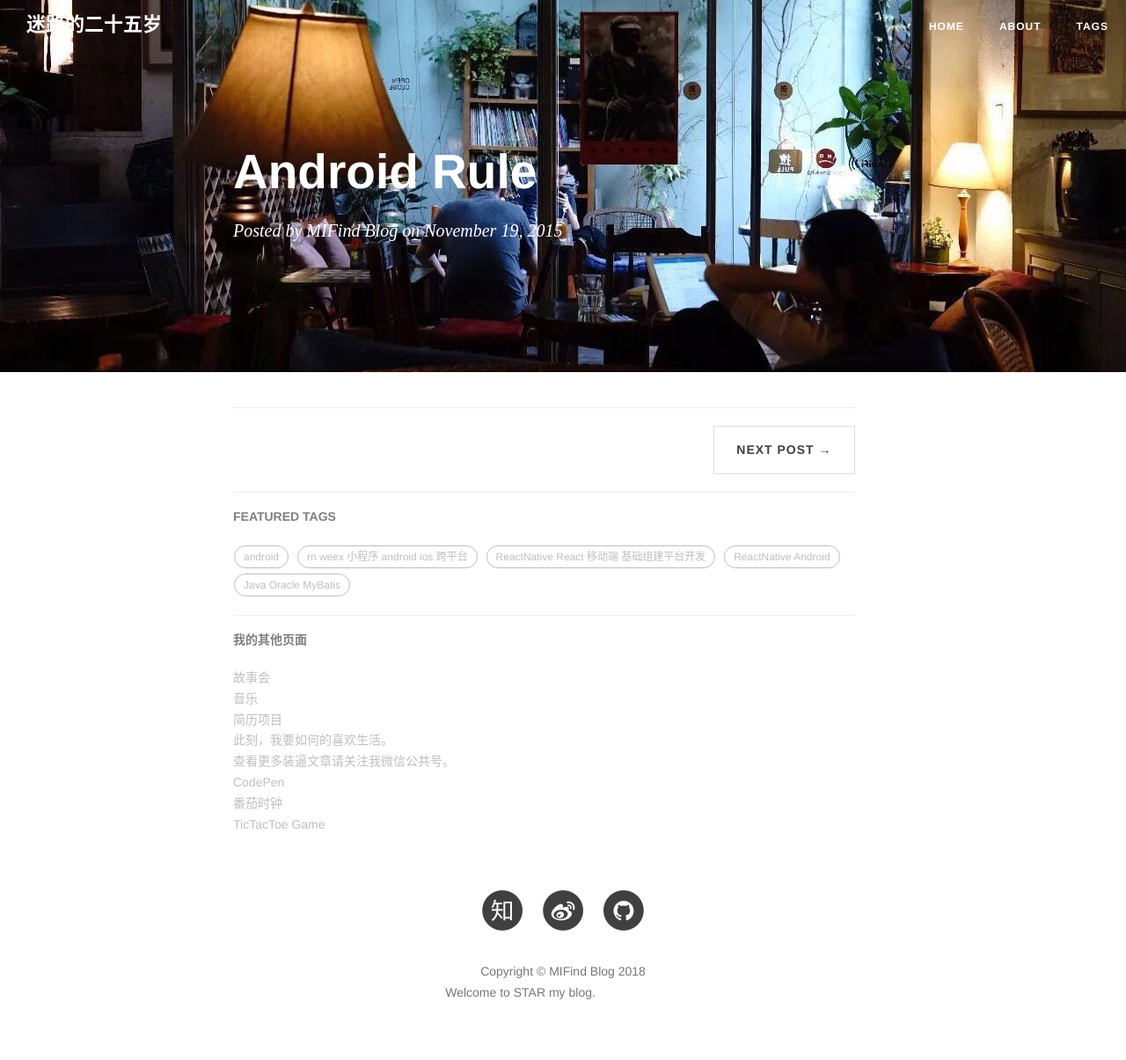
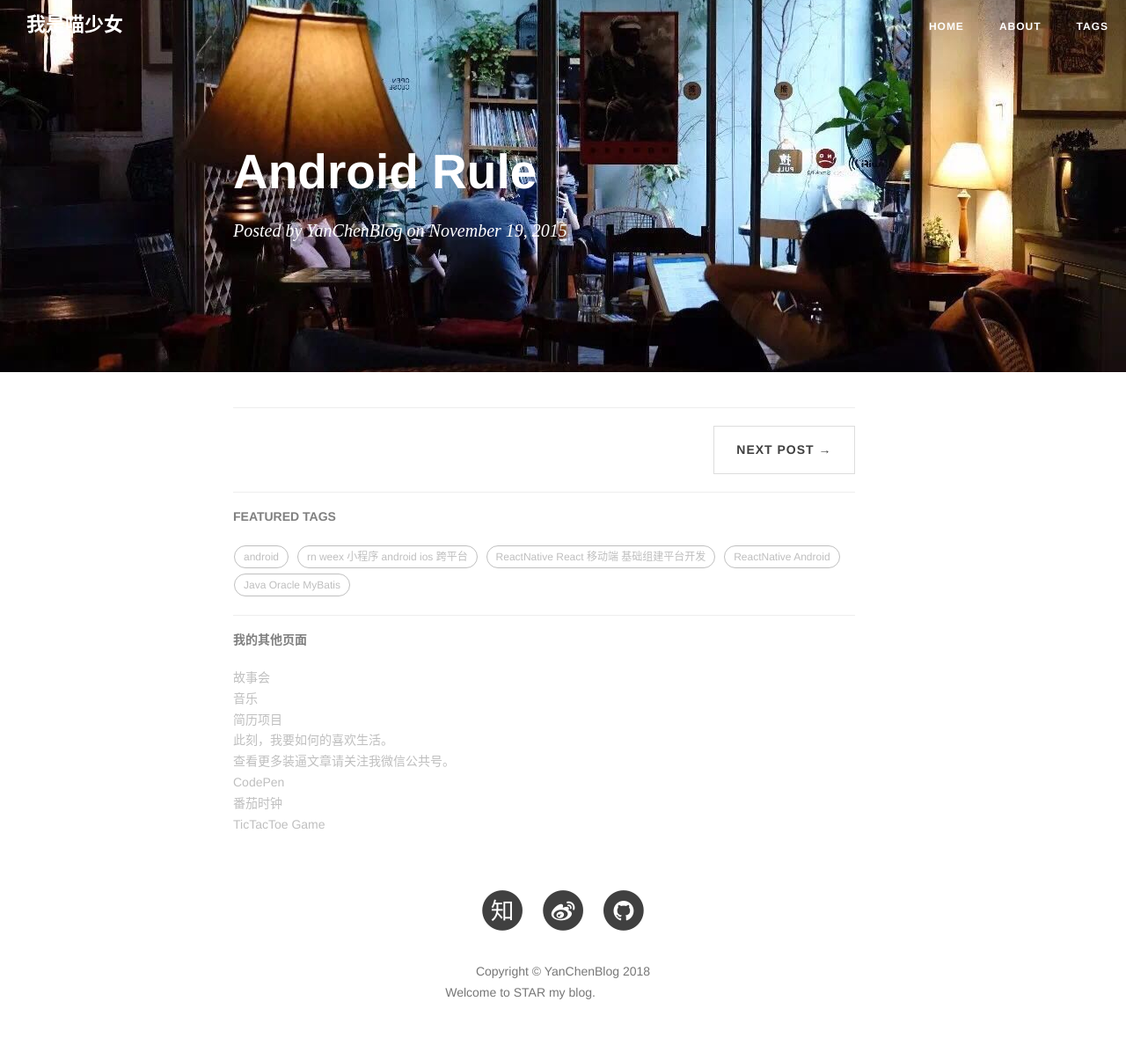
Before and after one commit to YanChenGirl/MIFind.github.io, a Jekyll site: the page built from _posts/2015-11-19-android-rule.markdown, in a window 1280 px wide. Shown: the whole page at 88% size. Built offline with Jekyll 4.4.1, drawn with Linux system fonts in a browser that asks for light colours; nearby versions of some CDN libraries; our own code applies the rules of GitHub Pages for plain Markdown files; comment, search, counter and statistics services are not loaded; grey boxes are pictures that could not be loaded.

Commit message:
修改无用代码

```diff
--- a/_config.yml
+++ b/_config.yml
@@ -1,12 +1,12 @@
 # Site settings
-title: MIFind Blog
-logoTitle: 迷路的二十五岁
-SEOTitle: MIFind blog | 技术博客
+title: YanChenBlog
+logoTitle: 我是喵少女
+SEOTitle: YanChenBlog | Memory博客
 header-img: img/home-bg.jpeg
-email: mifindxuan@gmail.com
-description: "ReactNative, Vue, 前端 , Web/Wap, Android, javascript "
-keyword: "ReactNative, Vue, 前端 , Web/Wap, Android, javascript"
-url: ""              # your host, for absolute URL
+email: zxc2511836601@163.com
+description: "movie cat animal sport photo album"
+keyword: "猫 狗 电影 动漫 运动 相册 生活 回忆"
+url: "https://YanChenGirl.github.io"              # your host, for absolute URL
 baseurl: ""                             # for example, '/blog' if your blog hosted on 'host/blog'
 
 
@@ -43,9 +43,9 @@ ba_track_id: b959664f3349ddb0e15b20bd38897dd6
 
 
 
-# Sidebar settings
+# Sidebar settings 是否开启侧边栏
 sidebar: true                           # whether or not using Sidebar.
-sidebar-about-description: "程序猿，不热血，也迷茫，也帅。"
+sidebar-about-description: "撸猫 罗威纳 元气 铲屎官"
 sidebar-avatar: /img/me.jpeg      # use absolute URL, seeing it's used in both `/` and `/about/`
 
 
```
